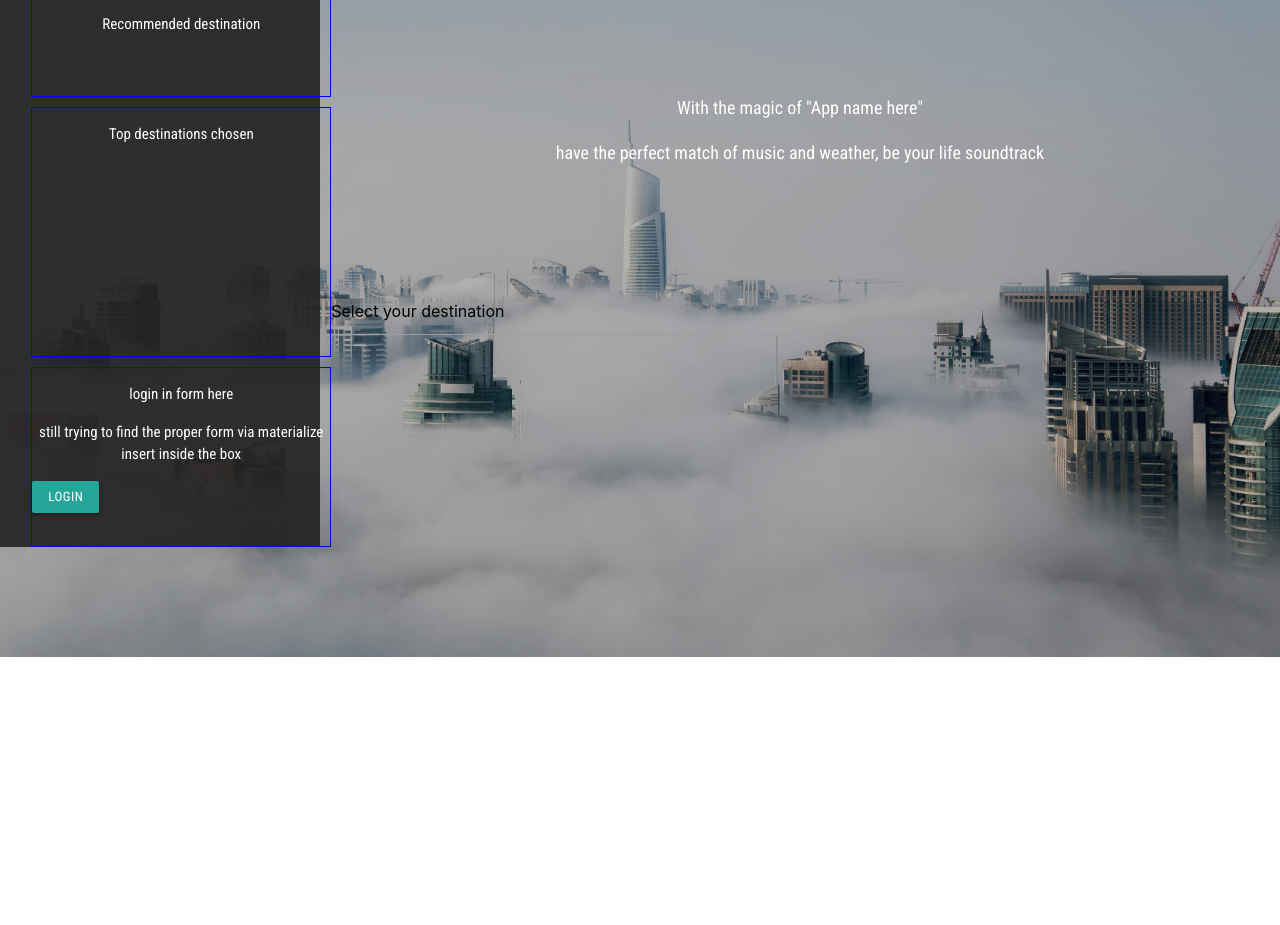
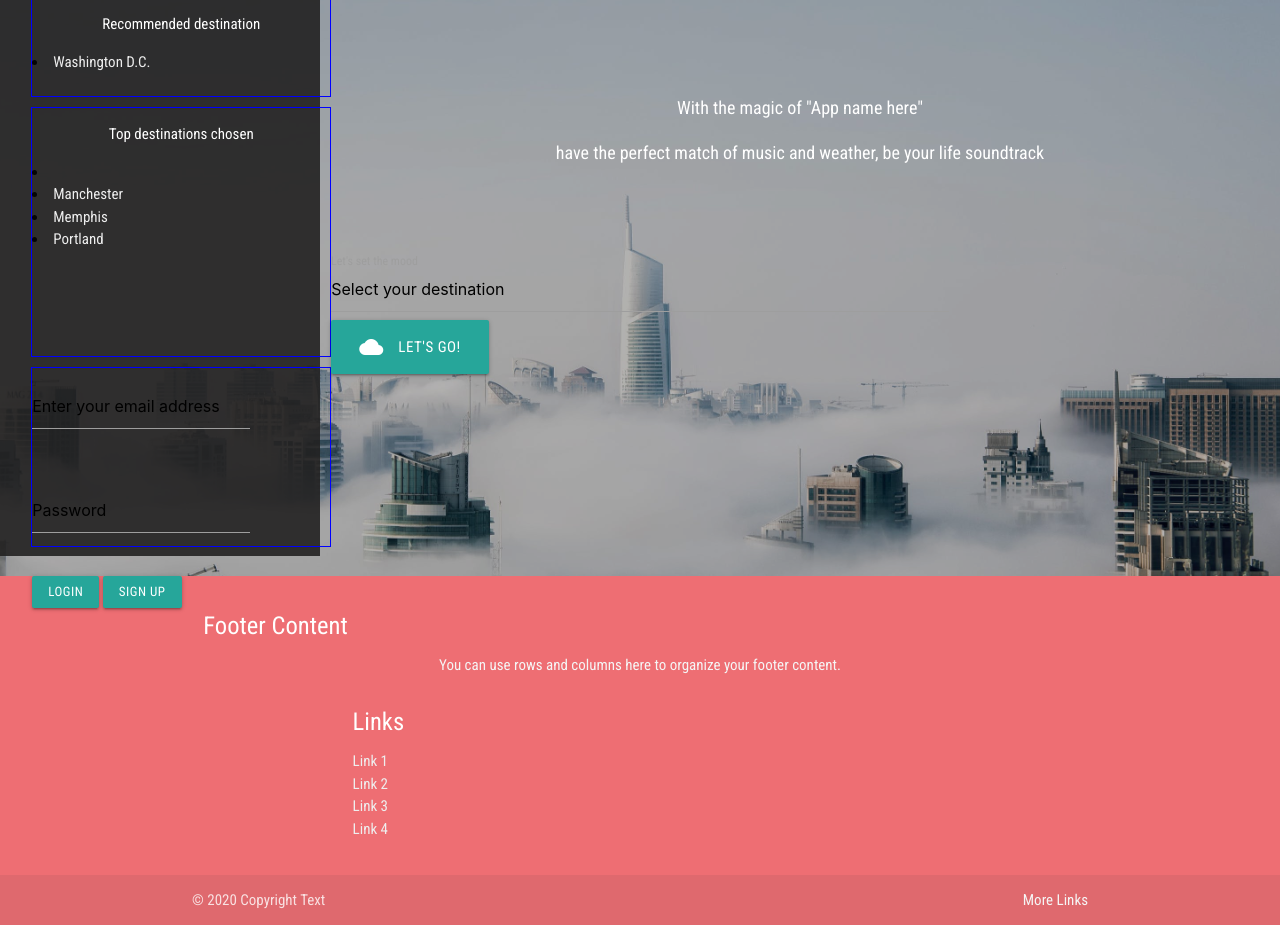
Before and after one commit to seaspatton13/Group-project-1, a plain HTML site: page index.html in a window 1280 px wide. Shown: the part 143-1068 px from the top of the page. Before the commit the page ends 800 px from the top, so only its background shows below. Drawn offline with nearby package versions, Linux system fonts and the light colour scheme.

Commit message:
update v3

```diff
--- a/index.html
+++ b/index.html
@@ -6,6 +6,8 @@
     <meta http-equiv="X-UA-Compatible" content="ie=edge">
     <title>Welcome pahe</title>
     <link rel="stylesheet" href="/css/style.css">
+    <script src="https://cdnjs.cloudflare.com/ajax/libs/jquery/3.2.1/jquery.min.js"></script>
+    <link href="https://fonts.googleapis.com/icon?family=Material+Icons" rel="stylesheet">
     <link rel="stylesheet" href="https://cdnjs.cloudflare.com/ajax/libs/materialize/1.0.0/css/materialize.min.css">
     <link href="https://fonts.googleapis.com/css?family=Anton|Roboto+Condensed&display=swap" rel="stylesheet">
 </head>
@@ -15,17 +17,34 @@
                 <div class="col s3">
                   <div id="Current">
                       <p>Current destination selected</p>
+                      <li><a class="grey-text text-lighten-3" href="#!">Atlanta</a></li>
                   </div>
                   <div id="Recommended">
                       <p>Recommended destination</p>
+                      <li><a class="grey-text text-lighten-3" href="#!">Washington D.C.</a></li>
                   </div>
                   <div id="Top-Cities">
                       <p>Top destinations chosen</p>
+                      <li><a class="grey-text text-lighten-3" href="#!"></a></li>
+                      <li><a class="grey-text text-lighten-3" href="#!">Manchester</a></li>
+                      <li><a class="grey-text text-lighten-3" href="#!">Memphis</a></li>
+                      <li><a class="grey-text text-lighten-3" href="#!">Portland</a></li>
                   </div>
                     <div id="login-signup">
-                      <p>login in form here</p>
-                      <p>still trying to find the proper form via materialize insert inside the box</p>
+                      <div class="row">
+                          <div class="input-field col s9 email">
+                            <input value="Enter your email address" id="first_name2" type="text" class="validate">
+                            <label class="active" for="first_name2"></label>
+                          </div>
+                        </div>
+                        <div class="row">
+                            <div class="input-field col s9 password">
+                              <input value="Password" id="first_name2" type="text" class="validate">
+                              <label class="active" for="first_name2"></label>
+                            </div>
+                          </div>
                         <a class="waves-effect waves-light btn-small">Login</a>
+                        <a class="waves-effect waves-light btn-small">Sign Up</a>
                     </div>
 
                 </div>
@@ -42,11 +61,11 @@
                     <br>
                     <br>
                     <br>
-                    <br>
                     <div class="row">
                       <div class="input-field col s8">
                         <input value="Select your destination" id="first_name2" type="text" class="validate">
                         <label class="active" for="first_name2">Let's set the mood</label>
+                        <a class="waves-effect waves-light btn-large"><i class="material-icons left">cloud</i>Let's Go!</a>
                       </div>
                     </div>
                 </div>
@@ -54,6 +73,32 @@
                 </div>
 
               </div>
+              <footer class="page-footer">
+                <div class="container">
+                  <div class="row">
+                    <div class="col s12">
+                      <h5 class="white-text">Footer Content</h5>
+                      <p class="grey-text text-lighten-4">You can use rows and columns here to organize your footer content.</p>
+                    </div>
+                    <div class="col l4 offset-l2 s12">
+                      <h5 class="white-text">Links</h5>
+                      <ul>
+                        <li><a class="grey-text text-lighten-3" href="#!">Link 1</a></li>
+                        <li><a class="grey-text text-lighten-3" href="#!">Link 2</a></li>
+                        <li><a class="grey-text text-lighten-3" href="#!">Link 3</a></li>
+                        <li><a class="grey-text text-lighten-3" href="#!">Link 4</a></li>
+                      </ul>
+                    </div>
+                  </div>
+                </div>
+                <div class="footer-copyright">
+                  <div class="container">
+                  © 2020 Copyright Text
+                  <a class="grey-text text-lighten-4 right" href="#!">More Links</a>
+                  </div>
+                </div>
+              </footer>
+
 
 </body>
 </html>
```
